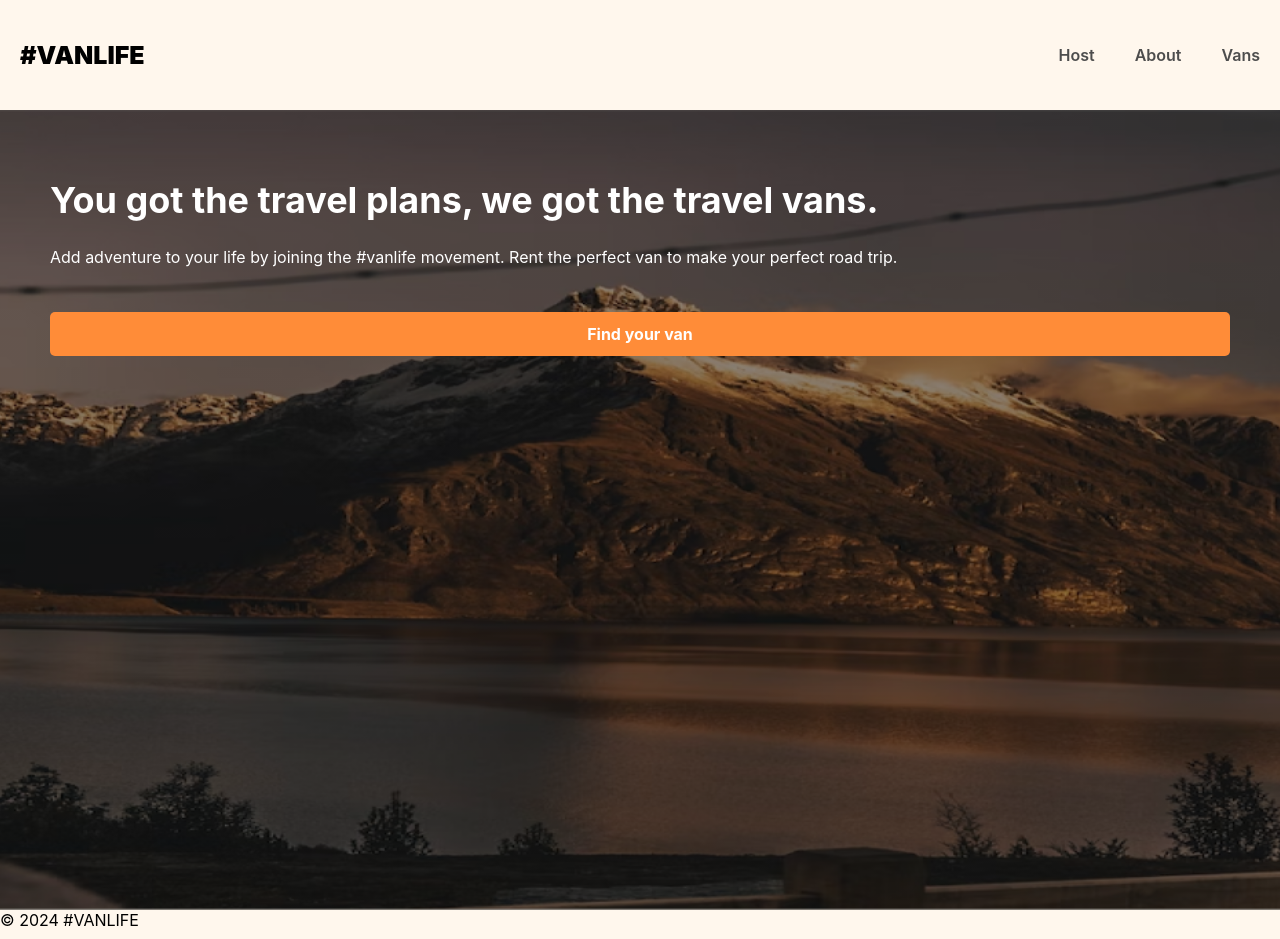
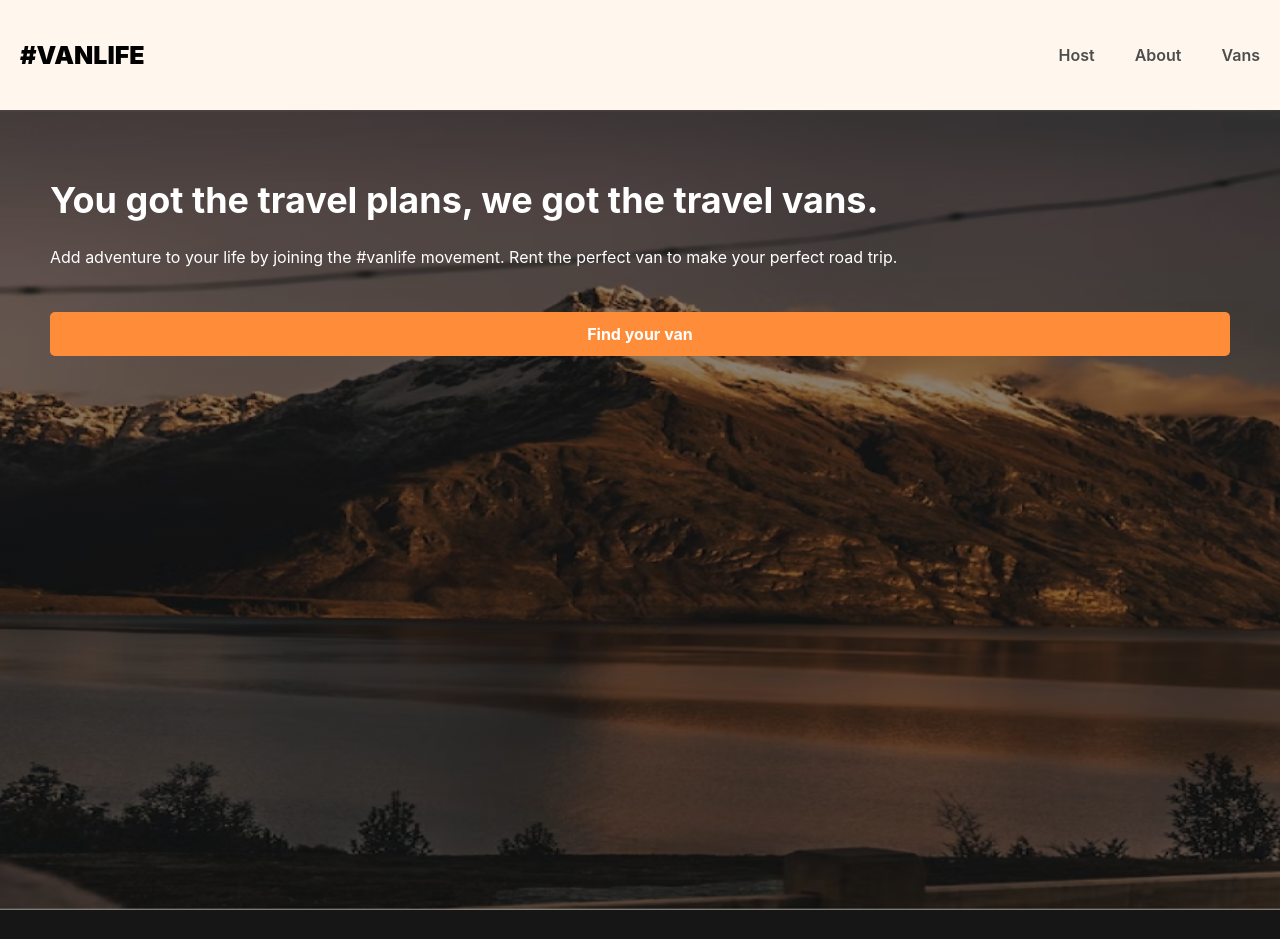
Before and after one commit to deja-v/van-life, a React (Vite) app: page / in a window 1280 px wide. Shown: the top 939 px of the page. Built offline with nearby package versions, Linux system fonts and the light colour scheme; what miragejs would draw is missing.

Commit message:
add styling to footer component

```diff
--- a/src/index.css
+++ b/src/index.css
@@ -23,6 +23,18 @@ header {
   display: flex;
   align-items: center;
   padding-block: 10px;
+}
+
+footer {
+  background-color: #161616;
+  color: #AAAAAA;
+  height: 74px;
+  display: flex;
+  flex-shrink: 0;
+  justify-content: center;
+  align-items: center;
+  margin-top: auto;
+  font-weight: 500;
 }
 
 header .site-logo {
```
